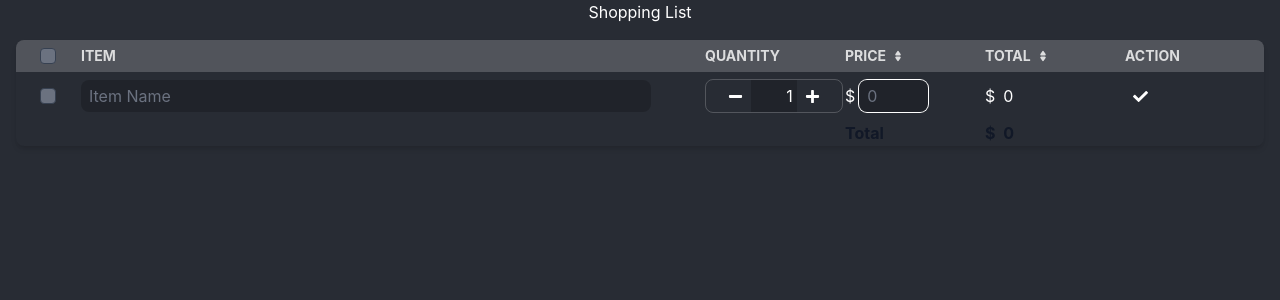
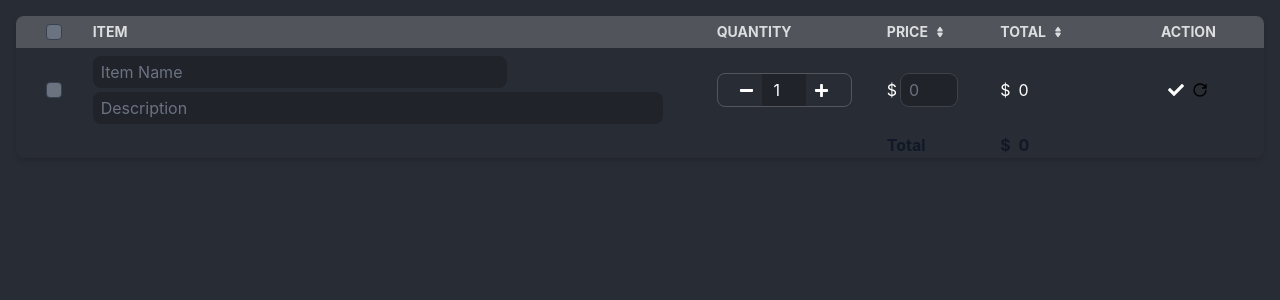
Before and after one commit to hoilamwong/shopping-list, a React (Create React App) app: page / in a window 1280 px wide. Shown: the top 300 px of the page. Built offline with nearby package versions, Linux system fonts and the light colour scheme.

Commit message:
Complete Responsive Frontend

```diff
--- a/src/AddItem2.js
+++ b/src/AddItem2.js
@@ -1,10 +1,11 @@
 import React from 'react'
 import { FaMinus, FaPlus, FaCheck } from "react-icons/fa";
+import { GrPowerReset } from "react-icons/gr";
 
 function AddItem({ newItem, handleAdd, handleAddFormChange }) {
 	return (
 		<>
-			<tr className="hidden md:table-row">
+			<tr className="hidden md:table-row hover:bg-white/5">
 				{/* Check */}
 				<td className='w-4 p-4'>
 					<div className="flex items-center justify-center">
@@ -15,7 +16,7 @@ function AddItem({ newItem, handleAdd, handleAddFormChange }) {
 					</div>
 				</td>
 				{/* Item Name */}
-				<td>
+				<td className='pt-2 pb-2'>
 					<input
 						autoFocus
 						type='text'
@@ -23,30 +24,53 @@ function AddItem({ newItem, handleAdd, handleAddFormChange }) {
 						required
 						name='name'
 						onChange={handleAddFormChange}
-						className='p-1 pl-2 mr-1 w-11/12 bg-black/20 rounded-lg border-0 focus:ring-white/10'
+						className='p-1 pl-2 mr-1 w-8/12 bg-black/20 rounded-lg border-0 focus:ring-white/10'
+					/>
+					<div className='lg:hidden'>
+						<input
+							autoFocus
+							type='text'
+							placeholder='Price'
+							required
+							name='price'
+							onChange={handleAddFormChange}
+							className='p-1 pl-2 mr-1 mt-1 w-1/4 bg-black/20 rounded-lg border-0 focus:ring-white/10'
+						/>
+					</div>
+					<input
+						autoFocus
+						type='text'
+						placeholder='Description'
+						required
+						name='description'
+						onChange={handleAddFormChange}
+						className='p-1 pl-2 mr-1 mt-1 w-11/12 bg-black/20 rounded-lg border-0 focus:ring-white/10'
 					/>
 				</td>
 				{/* Item Quantity */}
 				<td>
-					<div className='flex items-center justify-center border border-white/20 rounded-lg w-fit m-auto m-2'>
-						<FaMinus size={15} className='ml-2 mr-2 cursor-pointer' type='button'/>
+					<div className='flex items-center justify-left'>
+						<div className='flex items-center justify-center border border-white/20 rounded-lg w-min-auto'>
+							<FaMinus size={15} className='mr-2 cursor-pointer' type='button' />
 							<input
 								autoFocus
-							type='text'
-							inputMode='numeric'
-							pattern="[1-9\s]"
-							placeholder='Item Name'
+								type='number'
 								required
 								name='quantity'
 								defaultValue={1}
+								placeholder='1'
+								min={1}
+								max={20}
 								onChange={handleAddFormChange}
-							className='p-1 w-11/12 bg-black/20 border-0 w-1/3 text-right overflow-hidden'
+								className='p-1 w-11/12 bg-black/20 border-0 w-1/3 text-center'
 							/>
-						<FaPlus size={15} className='ml-2 mr-2 cursor-pointer' type='button'/>
+							<FaPlus size={15} className='ml-2 cursor-pointer' type='button' />
+						</div>
+
 					</div>
 				</td>
 				{/* Item Price */}
-				<td>
+				<td className='hidden lg:table-cell'>
 					<div className='flex items-center justify-left'>
 						$
 						<input
@@ -55,7 +79,7 @@ function AddItem({ newItem, handleAdd, handleAddFormChange }) {
 							placeholder='0'
 							name='price'
 							onChange={handleAddFormChange}
-							className='m-1 p-1 pl-2 w-1/2 bg-black/20 rounded-lg border-0 focus:ring-white'
+							className='m-1 p-1 pl-2 w-1/2 bg-black/20 rounded-lg border-0 focus:ring-white/10'
 						/>
 					</div>
 				</td>
@@ -63,12 +87,15 @@ function AddItem({ newItem, handleAdd, handleAddFormChange }) {
 				<td>
 					$
 					<span className='ml-2 mr-2'>
-						{newItem.price? newItem.price * newItem.quantity: 0}
+						{newItem.price ? newItem.price * newItem.quantity : 0}
 					</span>
 				</td>
 				{/* Actions */}
-				<td>
-					<FaCheck size={15} className='ml-2 mr-2 cursor-pointer' type='button' onClick={handleAdd}/>
+				<td className='h-full'>
+					<div className='flex justify-center items-center ml-2 mr-2 '>
+						<FaCheck className='m-1 cursor-pointer' type='button' onClick={handleAdd} />
+						<GrPowerReset className='m-1 cursor-pointer' type='button' onClick={handleAdd} />
+					</div>
 				</td>
 			</tr>
 		</>
--- a/src/App.js
+++ b/src/App.js
@@ -5,7 +5,6 @@ import ShoppingList from './ShoppingList';
 function App() {
   return (
     <div className="App">
-      <h1> Shopping List </h1>
       <ShoppingList/>
     </div>
   );
--- a/src/ShoppingList.js
+++ b/src/ShoppingList.js
@@ -1,5 +1,5 @@
 import React, { useEffect, useState } from 'react'
-import { FaTrash } from "react-icons/fa";
+import { FaTrash, FaPen } from "react-icons/fa";
 import AddItem from './AddItem';
 import AddItem2 from './AddItem2';
 
@@ -49,9 +49,8 @@ function ShoppingList() {
 
 	// User delete item
 	const handleDelete = (id) => {
-		// const listItems = items.filter((item) => item.id !== id)
-		console.log("delete?");
-		// setItems(listItems)
+		const listItems = items.filter((item) => item.id !== id)
+		setItems(listItems)
 	}
 
 	// User add item
@@ -95,13 +94,13 @@ function ShoppingList() {
 									<label htmlFor="checkbox-all-search" className="sr-only">checkbox</label>
 								</div>
 							</th>
-							<th scope="col" className="md:w-1/2"> Item </th>
-							<th >
+							<th scope="col" className="md:w-1/3 lg:w-1/2"> Item </th>
+							<th className='w-24 md:w-36'>
 								<span className="hidden md:inline-flex">
 									Quantity
 								</span>
 							</th>
-							<th className="hidden md:table-cell">
+							<th className="hidden lg:table-cell w-24">
 								<div className='flex items-center justify-centers'>
 									Price
 									<a href="#"><svg className="w-3 h-3 ms-1.5" aria-hidden="true" xmlns="http://www.w3.org/2000/svg" fill="currentColor" viewBox="0 0 24 24">
@@ -109,7 +108,7 @@ function ShoppingList() {
 									</svg></a>
 								</div>
 							</th>
-							<th>
+							<th className='w-12 lg:w-24'>
 								<div className='flex items-center justify-centers'>
 									Total
 									<a href="#"><svg className="w-3 h-3 ms-1.5" aria-hidden="true" xmlns="http://www.w3.org/2000/svg" fill="currentColor" viewBox="0 0 24 24">
@@ -117,8 +116,8 @@ function ShoppingList() {
 									</svg></a>
 								</div>
 							</th>
-							<th>
-								Action
+							<th className='w-32 text-center'>
+									Action
 							</th>
 						</tr>
 					</thead>
@@ -163,8 +162,12 @@ function ShoppingList() {
 												{item.description}
 											</div>
 											{/* Price */}
+											<div className='lg:hidden'>
+												<span className='uppercase'>price</span>: ${item.price}
+											</div>
+											{/* Quantity */}
 											<div className='md:hidden'>
-												<span className='uppercase'>price</span>: ${item.price}
+												<span className='uppercase'>qty</span>: {item.quantity}
 											</div>
 										</div>
 										: null}
@@ -175,13 +178,13 @@ function ShoppingList() {
 									onClick={() => handleExpand(item.id)}
 									className='cursor-pointer'
 								>
-									x{item.quantity}
+									x {item.quantity}
 								</td>
 
 								{/* Item Price */}
 								<td
 									onClick={() => handleExpand(item.id)}
-									className='cursor-pointer hidden md:inline-flex'
+									className='cursor-pointer hidden lg:table-cell'
 								>
 									$ <span className='ml-1 mr-1'> {item.price} </span>
 								</td>
@@ -196,11 +199,18 @@ function ShoppingList() {
 
 								{/* Actions */}
 								<td>
-									<div className='flex items-center ml-2 mr-2'>
+									<div className='flex items-center justify-center ml-2 mr-2'>
 										<FaTrash
 											role='button'
 											tabIndex="0"
 											onClick={() => handleDelete(item.id)}
+											className='m-1'
+										/>
+										<FaPen
+											role='button'
+											tabIndex="0"
+											onClick={() => handleDelete(item.id)}
+											className='m-1'
 										/>
 									</div>
 								</td>
--- a/src/output.css
+++ b/src/output.css
@@ -755,6 +755,16 @@ select {
   margin: auto;
 }
 
+.mx-auto {
+  margin-left: auto;
+  margin-right: auto;
+}
+
+.mx-1 {
+  margin-left: 0.25rem;
+  margin-right: 0.25rem;
+}
+
 .ms-1 {
   margin-inline-start: 0.25rem;
 }
@@ -789,6 +799,10 @@ select {
 
 .ml-5 {
   margin-left: 1.25rem;
+}
+
+.mt-1 {
+  margin-top: 0.25rem;
 }
 
 .flex {
@@ -929,8 +943,37 @@ select {
   width: 25%;
 }
 
+.w-20 {
+  width: 5rem;
+}
+
+.w-24 {
+  width: 6rem;
+}
+
+.w-min {
+  width: -webkit-min-content;
+  width: min-content;
+}
+
+.w-1\/12 {
+  width: 8.333333%;
+}
+
+.w-12 {
+  width: 3rem;
+}
+
+.w-36 {
+  width: 9rem;
+}
+
 .flex-none {
   flex: none;
+}
+
+.flex-1 {
+  flex: 1 1 0%;
 }
 
 .basis-1\/4 {
@@ -1099,6 +1142,14 @@ select {
   padding-left: 0.5rem;
 }
 
+.pt-2 {
+  padding-top: 0.5rem;
+}
+
+.pb-2 {
+  padding-bottom: 0.5rem;
+}
+
 .text-left {
   text-align: left;
 }
@@ -1207,6 +1258,30 @@ input {
   background-color: rgb(243 244 246 / 0.1);
 }
 
+.hover\:bg-gray-900\/10:hover {
+  background-color: rgb(17 24 39 / 0.1);
+}
+
+.hover\:bg-gray-500\/10:hover {
+  background-color: rgb(107 114 128 / 0.1);
+}
+
+.hover\:bg-gray-800\/30:hover {
+  background-color: rgb(31 41 55 / 0.3);
+}
+
+.hover\:bg-gray-900\/30:hover {
+  background-color: rgb(17 24 39 / 0.3);
+}
+
+.hover\:bg-white\/10:hover {
+  background-color: rgb(255 255 255 / 0.1);
+}
+
+.hover\:bg-white\/5:hover {
+  background-color: rgb(255 255 255 / 0.05);
+}
+
 .focus\:border-white:focus {
   --tw-border-opacity: 1;
   border-color: rgb(255 255 255 / var(--tw-border-opacity));
@@ -1224,6 +1299,10 @@ input {
 
 .focus\:ring-white\/10:focus {
   --tw-ring-color: rgb(255 255 255 / 0.1);
+}
+
+.focus\:ring-gray-500\/10:focus {
+  --tw-ring-color: rgb(107 114 128 / 0.1);
 }
 
 @media (min-width: 768px) {
@@ -1274,9 +1353,41 @@ input {
   .md\:w-1\/2 {
     width: 50%;
   }
+
+  .md\:w-36 {
+    width: 9rem;
+  }
+
+  .md\:w-24 {
+    width: 6rem;
+  }
+
+  .md\:w-12 {
+    width: 3rem;
+  }
+
+  .md\:w-1\/3 {
+    width: 33.333333%;
+  }
 }
 
 @media (min-width: 1024px) {
+  .lg\:flex {
+    display: flex;
+  }
+
+  .lg\:inline-flex {
+    display: inline-flex;
+  }
+
+  .lg\:table-cell {
+    display: table-cell;
+  }
+
+  .lg\:hidden {
+    display: none;
+  }
+
   .lg\:w-3\/6 {
     width: 50%;
   }
@@ -1292,6 +1403,10 @@ input {
   .lg\:w-1\/2 {
     width: 50%;
   }
+
+  .lg\:w-24 {
+    width: 6rem;
+  }
 }
 
 @media (prefers-color-scheme: dark) {
```
Lines whose indentation alone changed are shown as unchanged.
